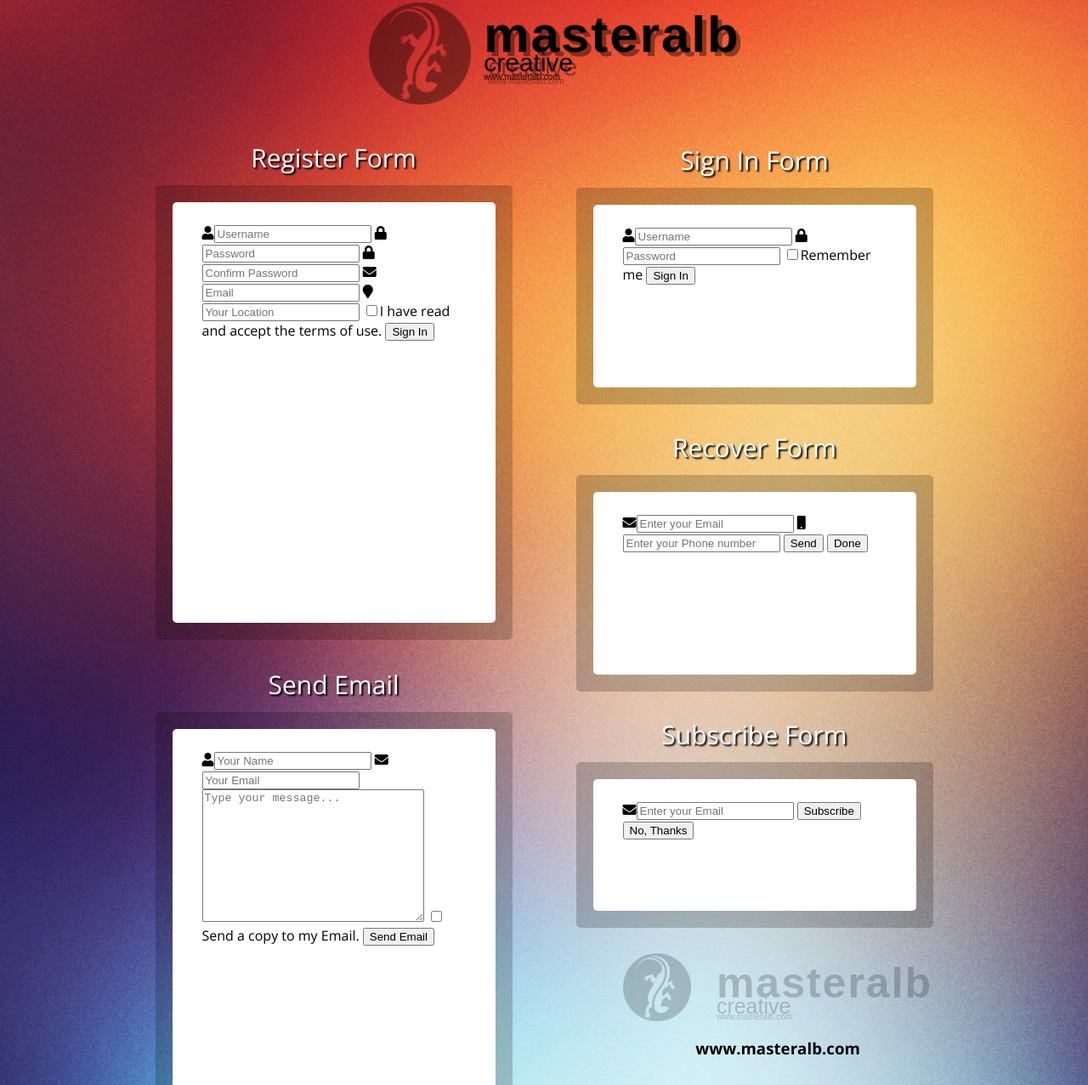
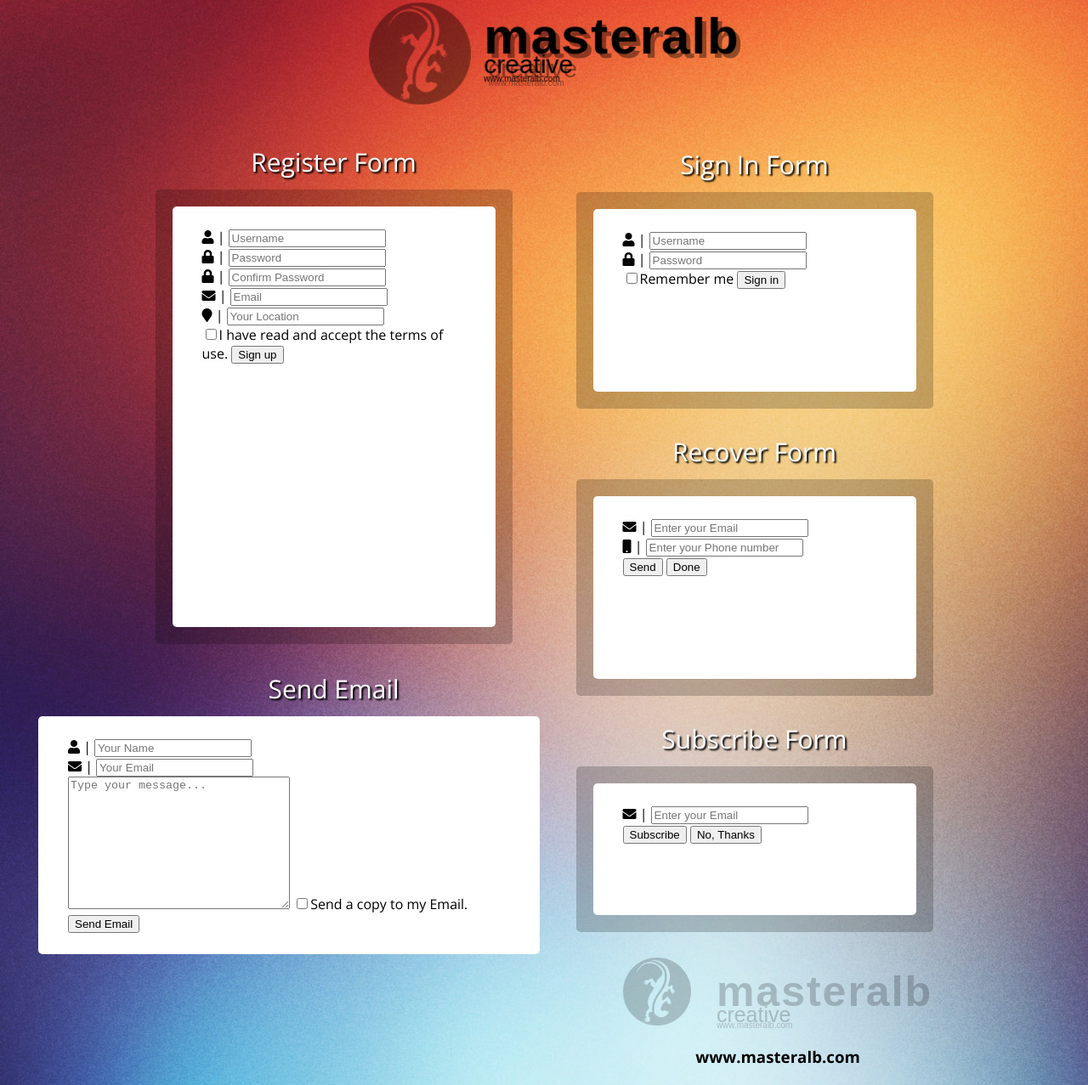
Before and after one commit to serafia/weekly-webdev-challenge-1, a plain HTML site: page index.html in a window 1280 px wide. Shown: the part 60-1337 px from the top of the page at 85% size. Drawn offline with nearby package versions, Linux system fonts and the light colour scheme; a web font is replaced by a local one.

Commit message:
Modify index.html

```diff
--- a/index.html
+++ b/index.html
@@ -11,7 +11,9 @@
 	<section class="container">
 		<div class="row">
 			<div class="col-12 brand-1">
-				<img src="img/logo.png" class="brand-1-img">
+				<div class="shadow-1-img">
+					<img src="img/logo.png" class="brand-1-img">
+				</div>
 				<div class="brand-1-text">
 					<h1 class="brand-1-text-head">masteralb</h1>
 					<p class="brand-1-text-p">creative</p>
@@ -25,11 +27,31 @@
 				<div class="shadow-lg">
 					<div class="board-lg">
 						<form>
-							<i class="fa fa-user" aria-hidden="true"></i><input type="text" name="username" placeholder="Username">
-							<i class="fa fa-lock" aria-hidden="true"></i><input type="password" name="password" placeholder="Password">
-							<i class="fa fa-lock" aria-hidden="true"></i><input type="password" name="confirm-password" placeholder="Confirm Password">
-							<i class="fa fa-envelope" aria-hidden="true"></i><input type="email" name="email" placeholder="Email">
-							<i class="fa fa-map-marker" aria-hidden="true"></i><input list="location" name="your-location" placeholder="Your Location">
+							<div class="input-border">
+								<i class="fa fa-user" aria-hidden="true"></i>
+								<span class="input-line">|</span>
+								<input class="input-content" type="text" name="username" placeholder="Username">
+							</div>
+							<div class="input-border">
+								<i class="fa fa-lock" aria-hidden="true"></i>
+								<span class="input-line">|</span>
+								<input class="input-content" type="password" name="password" placeholder="Password">
+							</div>
+							<div class="input-border">
+								<i class="fa fa-lock" aria-hidden="true"></i>
+								<span class="input-line">|</span>
+								<input class="input-content" type="password" name="confirm-password" placeholder="Confirm Password">
+							</div>
+							<div class="input-border">
+								<i class="fa fa-envelope" aria-hidden="true"></i>
+								<span class="input-line">|</span>
+								<input class="input-content" type="email" name="email" placeholder="Email">
+							</div>
+							<div class="input-border">
+								<i class="fa fa-map-marker" aria-hidden="true"></i>
+								<span class="input-line">|</span>
+								<input class="input-content" list="location" name="your-location" placeholder="Your Location">
+							</div>
 							<datalist id="location">
 								<option>Poznań</option>
 								<option>Warszawa</option>
@@ -38,19 +60,27 @@
 								<option>Katowice</option>
 							</datalist>
 							<input type="checkbox" name="terms-of-use">I have read and accept the terms of use.
-							<input type="submit" value="Sign In">
+							<input class="btn btn-lg" type="submit" value="Sign up">
 						</form>
 					</div>
 				</div>
 				<h2 class="form-head-lg">Send Email</h2>
-				<div class="shadow-lg">
-					<div class="board-lg">
+				<div class="shadow-xl">
+					<div class="board-xl">
 						<form>
-							<i class="fa fa-user" aria-hidden="true"></i><input type="text" name="username" placeholder="Your Name">
-							<i class="fa fa-envelope" aria-hidden="true"></i><input type="email" name="email" placeholder="Your Email">
+							<div class="input-border">
+								<i class="fa fa-user" aria-hidden="true"></i>
+								<span class="input-line">|</span>
+								<input class="input-content" type="text" name="username" placeholder="Your Name">
+							</div>
+							<div class="input-border">
+								<i class="fa fa-envelope" aria-hidden="true"></i>
+								<span class="input-line">|</span>
+								<input class="input-content" type="email" name="email" placeholder="Your Email">
+							</div>
 							<textarea name="message" rows="10" cols="30" placeholder="Type your message..."></textarea>
 							<input type="checkbox" name="terms-of-use">Send a copy to my Email.
-							<input type="submit" value="Send Email">
+							<input class="btn btn-lg" type="submit" value="Send Email">
 						</form>
 					</div>
 				</div>
@@ -60,10 +90,18 @@
 				<div class="shadow-md">
 					<div class="board-md">
 						<form>
-							<i class="fa fa-user" aria-hidden="true"></i><input type="text" name="username" placeholder="Username">
-							<i class="fa fa-lock" aria-hidden="true"></i><input type="password" name="password" placeholder="Password">
+							<div class="input-border">
+								<i class="fa fa-user" aria-hidden="true"></i>
+								<span class="input-line">|</span>
+								<input class="input-content" type="text" name="username" placeholder="Username">
+							</div>
+							<div class="input-border">
+								<i class="fa fa-lock" aria-hidden="true"></i>
+								<span class="input-line">|</span>
+								<input class="input-content" type="password" name="password" placeholder="Password">
+							</div>
 							<input type="checkbox" name="terms-of-use">Remember me
-							<input type="submit" value="Sign In">
+							<input class="btn btn-sm-1" type="submit" value="Sign in">
 						</form>
 					</div>
 				</div>
@@ -71,10 +109,18 @@
 				<div class="shadow-md">
 					<div class="board-md">
 						<form>
-							<i class="fa fa-envelope" aria-hidden="true"></i><input type="email" name="email" placeholder="Enter your Email">
-							<i class="fa fa-mobile" aria-hidden="true"></i><input type="tel" name="phone-number" placeholder="Enter your Phone number">
-							<input type="submit" value="Send">
-							<input type="submit" value="Done">
+							<div class="input-border">
+								<i class="fa fa-envelope" aria-hidden="true"></i>
+								<span class="input-line">|</span>
+								<input class="input-content" type="email" name="email" placeholder="Enter your Email">
+							</div>
+							<div class="input-border">
+								<i class="fa fa-mobile" aria-hidden="true"></i>
+								<span class="input-line">|</span>
+								<input class="input-content" type="tel" name="phone-number" placeholder="Enter your Phone number">
+							</div>
+							<input class="btn btn-sm" type="submit" value="Send">
+							<input class="btn btn-sm-light" type="submit" value="Done">
 
 						</form>
 					</div>
@@ -83,16 +129,22 @@
 				<div class="shadow-sm">
 					<div class="board-sm">
 						<form>
-							<i class="fa fa-envelope" aria-hidden="true"></i><input type="email" name="email" placeholder="Enter your Email">
-							<input type="submit" value="Subscribe">
-							<input type="submit" value="No, Thanks">
+							<div class="input-border">
+								<i class="fa fa-envelope" aria-hidden="true"></i>
+								<span class="input-line">|</span>
+								<input class="input-content" type="email" name="email" placeholder="Enter your Email">
+							</div>
+							<input class="btn btn-sm" type="submit" value="Subscribe">
+							<input class="btn btn-sm-red" type="submit" value="No, Thanks">
 
 						</form>
 					</div>
 				</div>
 				<div class="brand-2">
 					<div class="brand-contain">
-						<img src="img/logo.png" class="brand-2-img">
+						<div class="shadow-2-img">
+							<img src="img/logo.png" class="brand-2-img">
+						</div>
 						<div class="brand-2-text">
 							<h2 class="brand-2-text-head">masteralb</h2>
 							<p class="brand-2-text-p">creative</p>
```
